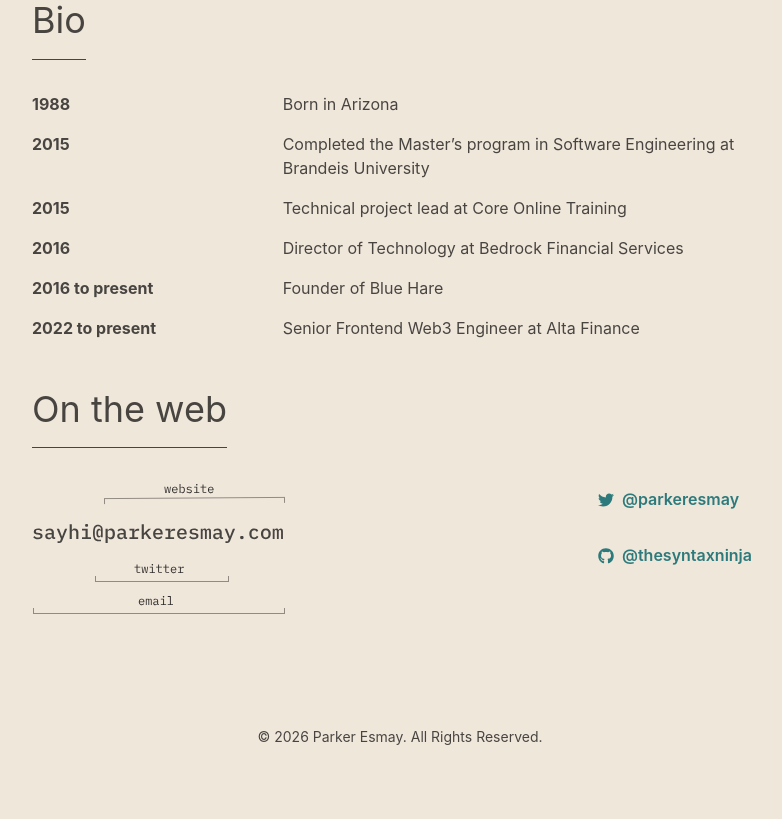
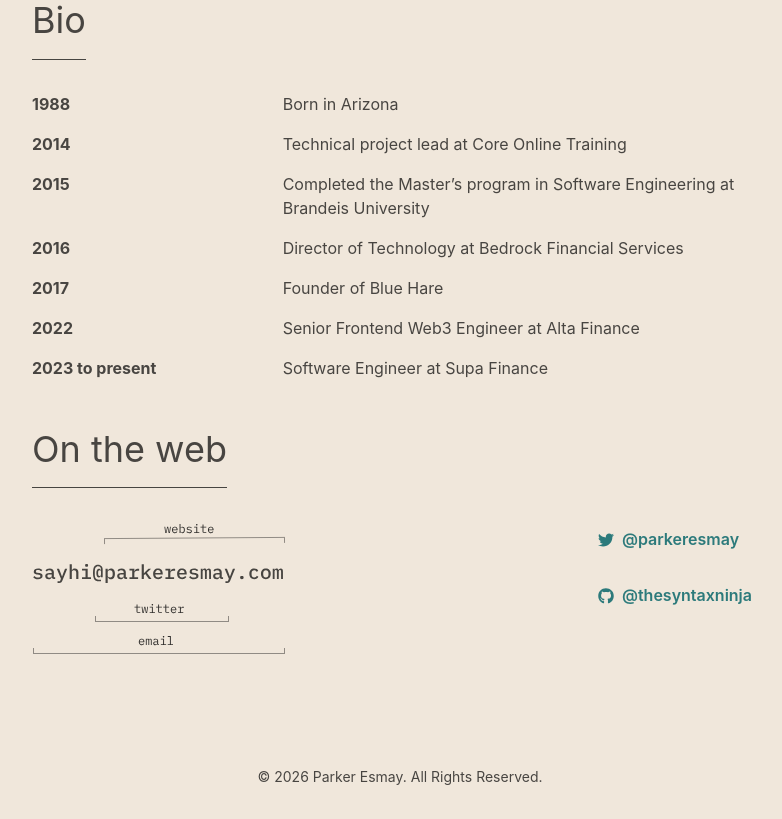
Before and after one commit to thesyntaxninja/portfolio, a Next.js app: page / in a window 1280 px wide. Shown: the part 980-1799 px from the top of the page, without its empty margins (240-1022 px from the left). Before the commit the page ends 1759 px from the top, so only its background shows below. Built offline with nearby package versions, Linux system fonts and the light colour scheme; a web font is replaced by a local one.

Commit message:
Quick update

```diff
--- a/pages/index.js
+++ b/pages/index.js
@@ -77,12 +77,12 @@
                     </GridItem>
                     <GridItem colSpan={2}>
                         <Text fontWeight={'bold'}>
-                            2015
+                            2014
                         </Text>
                     </GridItem>
                     <GridItem colSpan={4}>
                         <Text>
-                            Completed the Master’s program in Software Engineering at Brandeis University
+                            Technical project lead at Core Online Training
                         </Text>
                     </GridItem>
                     <GridItem colSpan={2}>
@@ -92,7 +92,7 @@
                     </GridItem>
                     <GridItem colSpan={4}>
                         <Text>
-                            Technical project lead at Core Online Training
+                            Completed the Master’s program in Software Engineering at Brandeis University
                         </Text>
                     </GridItem>
                     <GridItem colSpan={2}>
@@ -107,7 +107,7 @@
                     </GridItem>
                     <GridItem colSpan={2}>
                         <Text fontWeight={'bold'}>
-                            2016 to present
+                            2017
                         </Text>
                     </GridItem>
                     <GridItem colSpan={4}>
@@ -117,12 +117,22 @@
                     </GridItem>
                     <GridItem colSpan={2}>
                         <Text fontWeight={'bold'}>
-                            2022 to present
+                            2022
                         </Text>
                     </GridItem>
                     <GridItem colSpan={4}>
                         <Text>
                             Senior Frontend Web3 Engineer at Alta Finance
+                        </Text>
+                    </GridItem>
+                    <GridItem colSpan={2}>
+                        <Text fontWeight={'bold'}>
+                            2023 to present
+                        </Text>
+                    </GridItem>
+                    <GridItem colSpan={4}>
+                        <Text>
+                            Software Engineer at Supa Finance
                         </Text>
                     </GridItem>
                 </Grid>
```
